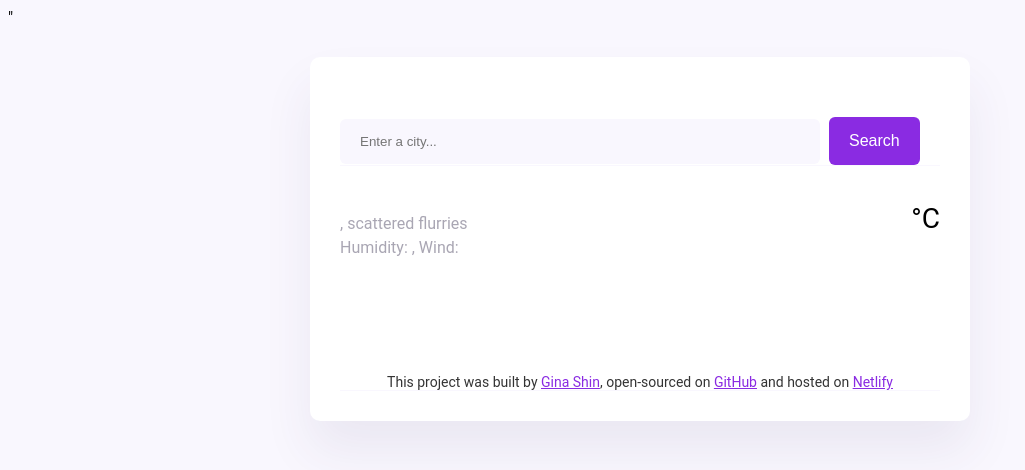
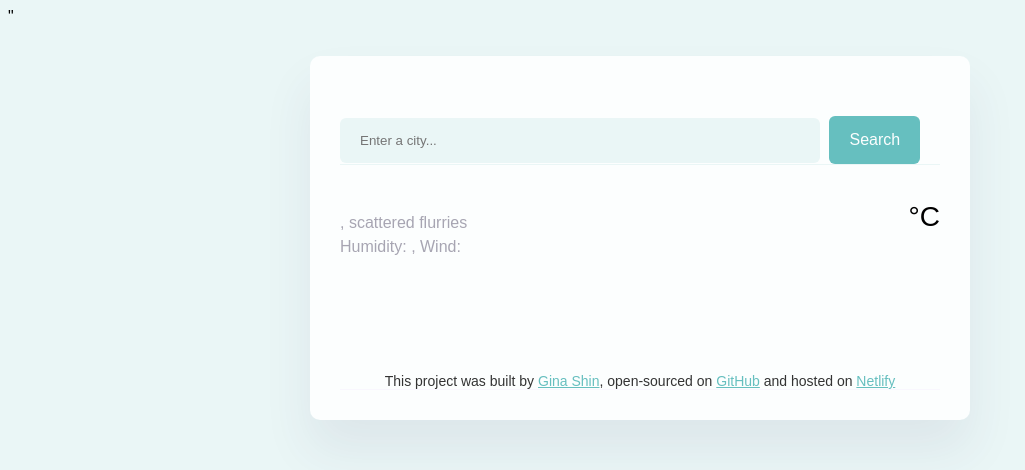
Before and after one commit to gwiz90/plus-w7-hw, a plain HTML site: page index.html in a window 1280 px wide. Shown: the whole page, without its empty margins (0-1025 px from the left). Drawn offline with nearby package versions, Linux system fonts and the light colour scheme; no server answers.

Commit message:
Updated colour scheme

```diff
--- a/src/style.css
+++ b/src/style.css
@@ -1,14 +1,14 @@
 body {
-  background-color: #f9f7fe;
-  font-family: "Roboto", sans-serif;
+  background-color: #eaf6f6;
+  font-family: Arial, Helvetica, sans-serif;
 }
 
 a {
-  color: blueviolet;
+  color: #66bfbf;
 }
 
 .weather-app {
-  background: white;
+  background: #fcfefe;
   max-width: 600px;
   margin: 30px auto;
   box-shadow: 0 30px 50px rgba(65, 50, 100, 0.08);
@@ -17,12 +17,12 @@ a {
 }
 
 header {
-  border-bottom: 1px solid #f9f7fe;
+  border-bottom: 1px solid #eaf6f6;
   padding: 30px 0 0 0;
 }
 
 .search-form-input {
-  background-color: #f9f7fe;
+  background-color: #eaf6f6;
   border: none;
   border-radius: 6px;
   width: 80%;
@@ -30,13 +30,13 @@ header {
 }
 
 .search-form-button {
-  background-color: blueviolet;
+  background-color: #66bfbf;
   padding: 15px 20px;
   border: none;
   font-size: 16px;
   margin-left: 5px;
   border-radius: 6px;
-  color: white;
+  color: #fcfefe;
 }
 
 main {
@@ -61,7 +61,7 @@ main {
 }
 
 .weather-app-details strong {
-  color: #f65282;
+  color: #f76b8a;
 }
 
 .weather-app-temp-value {
@@ -118,7 +118,7 @@ main {
 }
 .weather-forecast-temperatures {
   text-align: center;
-  color: #f65282;
+  color: #f76b8a;
   margin-top: 10px;
   display: flex;
   justify-content: center;
```
